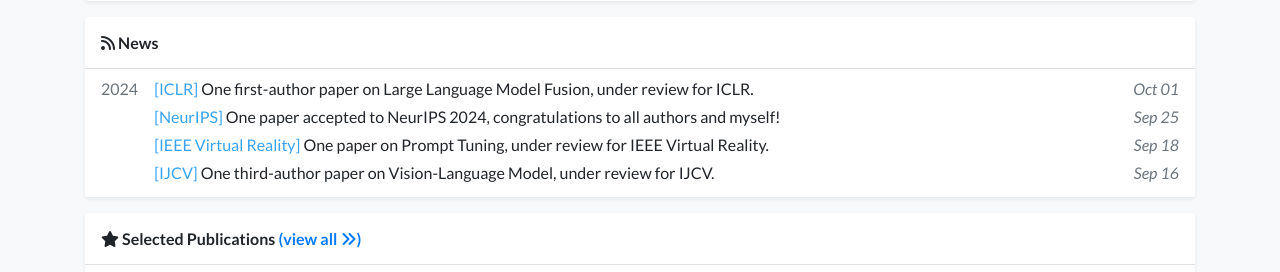
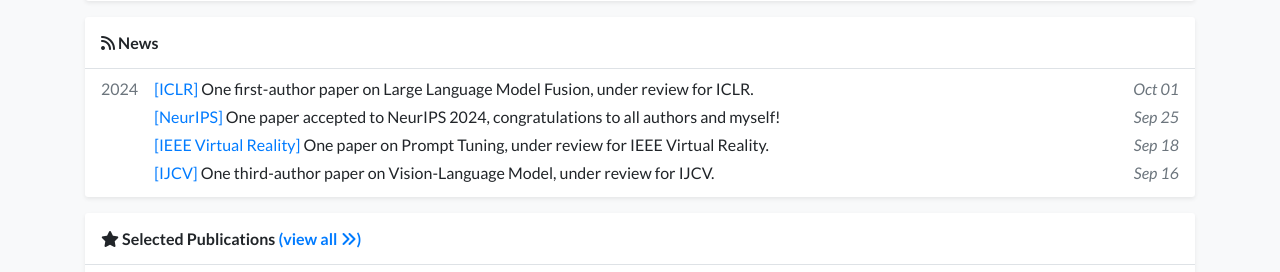
Before and after one commit to runtsang/runtsang.github.io, a Jekyll site: the page built from index.html, in a window 1280 px wide and 1334 px high. Shown: the part 804-1076 px from the top of the window. Built offline with Jekyll 4.4.1, drawn with Linux system fonts in a browser that asks for light colours; nearby versions of some CDN libraries; a style sheet for code colours, icons or effects is not loaded.

Commit message:
change position

```diff
--- a/_includes/widgets/news_card.html
+++ b/_includes/widgets/news_card.html
@@ -10,7 +10,7 @@
             <div class="media-body">
                 {% for item in year.items %}
                 <div class="my-1 d-flex">
-                    <div><span style="color: rgb(55, 163, 240);">[{{ item.con }}]</span> {{ item.title }}</div>
+                    <div><span style="color: rgb(0, 123, 255);">[{{ item.con }}]</span> {{ item.title }}</div>
                     <div class="ml-auto mt-auto text-muted no-break"><i>{{ item.date | date: "%b %d" }}</i></div>
                 </div>
                 {% endfor %}
--- a/_includes/widgets/publication_item.html
+++ b/_includes/widgets/publication_item.html
@@ -35,7 +35,7 @@
             <div>
                 <h5 class="mt-0 mb-1 font-weight-normal">{{ item.title }}</h5>
                 <p class="mt-0 mb-0 small">{% include widgets/author_list.html authors=item.authors %}</p>
-                <p class="mt-0 mb-0 small">{{item.pub_pre}}<i>{{ item.pub }}</i>{{ item.pub_post }} {{ item.pub_date }} {{ item.pub_last }}</p>
+                <p class="mt-0 mb-0 small">{{item.pub_pre}}<i>{{ item.pub_last }} {{ item.pub }}</i>{{ item.pub_post }} {{ item.pub_date }}</p>
                 <p class="mt-0 mb-0 small text-muted">{{ item.abstract }}</p>
 
                 <p class="small pb-0 mb-0 lh-125 text-muted abstract-links">
```
